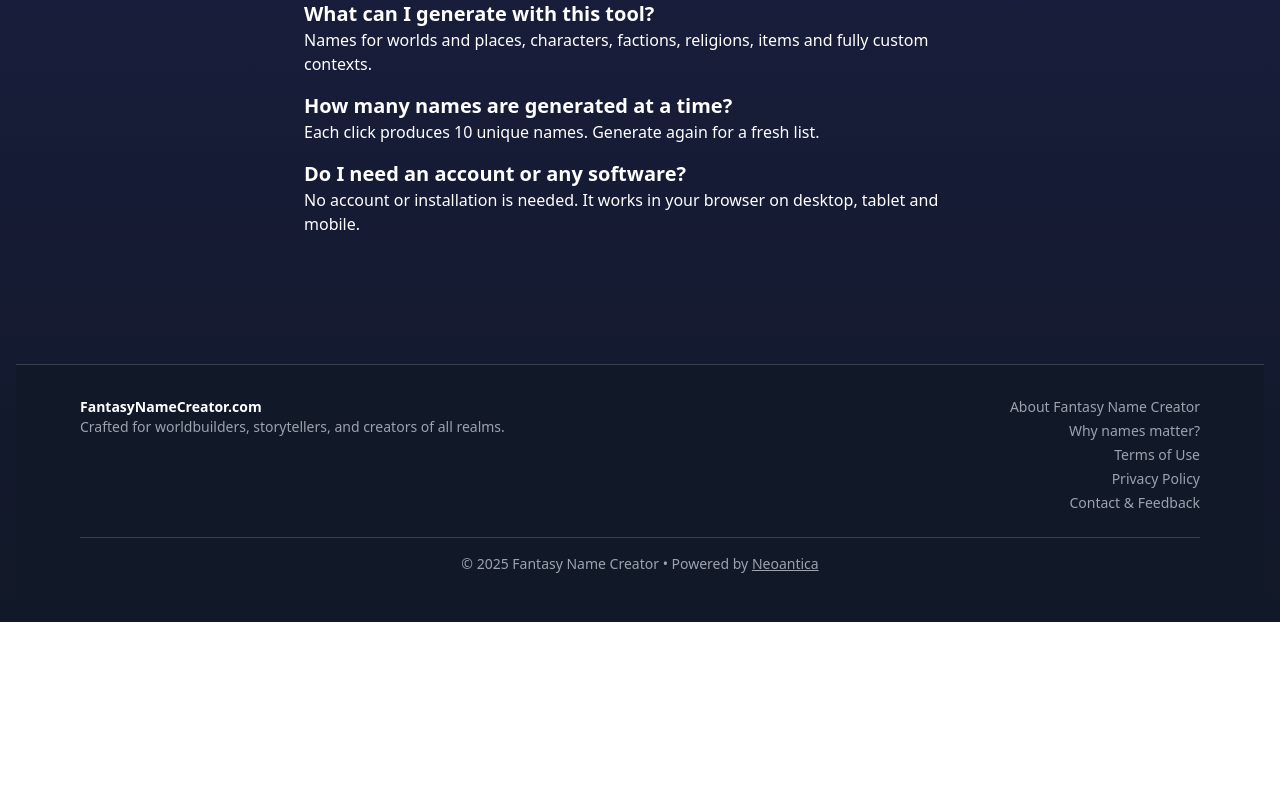
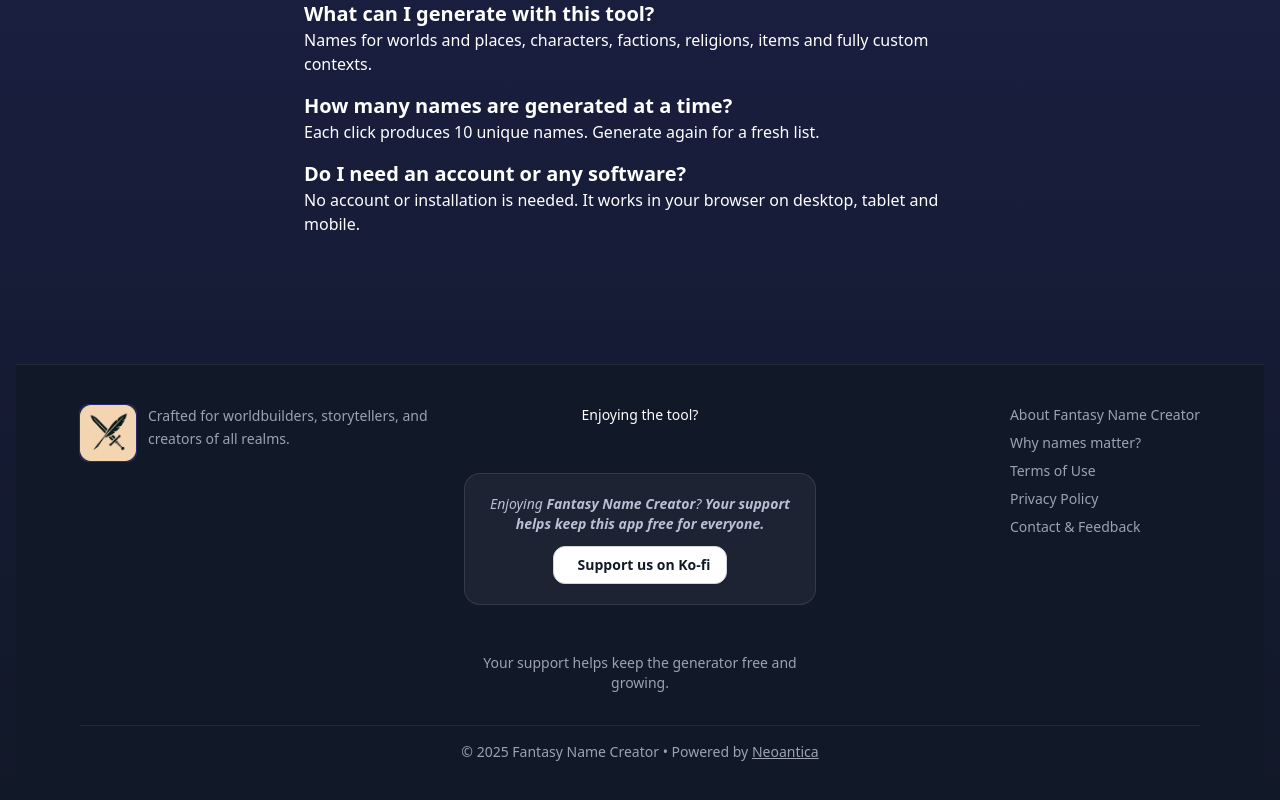
Before and after one commit to JiriTill/fantasytools, a React (Vite) app in the folder client/: page / in a window 1280 px wide. Shown: the part 2235-3035 px from the top of the page. Before the commit the page ends 2857 px from the top, so only its background shows below. Built offline with nearby package versions, Linux system fonts and the light colour scheme; no server answers; the database is empty.

Commit message:
Update Footer.jsx

```diff
--- a/client/src/components/Footer.jsx
+++ b/client/src/components/Footer.jsx
@@ -1,37 +1,85 @@
+// client/src/components/Footer.jsx
 import React from 'react';
 import { Link } from 'react-router-dom';
+import KoFiButton from './KoFiButton';
 
 export default function Footer() {
-  // This function handles scrolling to the top of the page on link clicks.
-  const scrollToTop = () => {
-    window.scrollTo(0, 0);
-  };
+  const scrollToTop = () => window.scrollTo(0, 0);
+  const year = new Date().getFullYear();
 
   return (
-    <footer className="w-full bg-gray-900 text-gray-400 border-t border-gray-700 text-sm">
-      <div className="max-w-6xl mx-auto px-4 py-8 flex flex-col gap-6">
-
-        <div className="flex flex-col md:flex-row justify-between gap-6">
-          <div>
-            {/* The main site name is now a link to the homepage */}
-            <Link to="/" onClick={scrollToTop} className="font-semibold text-white mb-2 hover:underline transition">
-              FantasyNameCreator.com
+    <footer className="w-full bg-gray-900 text-gray-300 border-t border-gray-800 text-sm">
+      <div className="max-w-6xl mx-auto px-4 py-10 flex flex-col gap-8">
+        {/* Top area: brand • Ko-fi • links */}
+        <div className="grid grid-cols-1 md:grid-cols-3 gap-8 items-start">
+          {/* Brand */}
+          <div className="flex items-start gap-3">
+            <Link
+              to="/"
+              onClick={scrollToTop}
+              aria-label="Fantasy Name Creator — Home"
+              className="inline-flex shrink-0 rounded-lg ring-1 ring-indigo-600/40 hover:ring-indigo-400 transition"
+            >
+              {/* from public/ so use absolute path */}
+              <img
+                src="/images/logo512.png"
+                alt="Fantasy Name Creator logo"
+                className="h-12 w-12 md:h-14 md:w-14 rounded-lg object-contain"
+                loading="lazy"
+                width="56"
+                height="56"
+              />
             </Link>
-            <p>Crafted for worldbuilders, storytellers, and creators of all realms.</p>
+            <p className="text-gray-400 leading-relaxed">
+              Crafted for worldbuilders, storytellers, and creators of all realms.
+            </p>
           </div>
 
-          <div className="flex flex-col md:items-end">
-            <Link to="/About" onClick={scrollToTop} className="hover:text-white transition">About Fantasy Name Creator</Link>
-            <Link to="/Why-names-matter" onClick={scrollToTop} className="hover:text-white mt-1 transition">Why names matter?</Link>
-            <Link to="/Terms" onClick={scrollToTop} className="hover:text-white mt-1 transition">Terms of Use</Link>
-            <Link to="/Privacy" onClick={scrollToTop} className="hover:text-white mt-1 transition">Privacy Policy</Link>
-            <Link to="/Contact" onClick={scrollToTop} className="hover:text-white mt-1 transition">Contact & Feedback</Link>
-          </div>
+          {/* Ko-fi callout (center) */}
+          <div className="flex flex-col items-center text-center gap-3 md:gap-4">
+            <p className="font-medium text-white">Enjoying the tool?</p>
+            <KoFiButton id="T6T31JW6G3" />
+            <p className="text-gray-400">
+              Your support helps keep the generator free and growing.
+            </p>
           </div>
 
-        <div className="text-center text-gray-400 border-t border-gray-700 pt-4">
+          {/* Quick links */}
+          <nav className="flex md:justify-end" aria-label="Footer navigation">
+            <ul className="space-y-2 text-gray-400">
+              <li>
+                <Link to="/About" onClick={scrollToTop} className="hover:text-white transition">
+                  About Fantasy Name Creator
+                </Link>
+              </li>
+              <li>
+                <Link to="/Why-names-matter" onClick={scrollToTop} className="hover:text-white transition">
+                  Why names matter?
+                </Link>
+              </li>
+              <li>
+                <Link to="/Terms" onClick={scrollToTop} className="hover:text-white transition">
+                  Terms of Use
+                </Link>
+              </li>
+              <li>
+                <Link to="/Privacy" onClick={scrollToTop} className="hover:text-white transition">
+                  Privacy Policy
+                </Link>
+              </li>
+              <li>
+                <Link to="/Contact" onClick={scrollToTop} className="hover:text-white transition">
+                  Contact &amp; Feedback
+                </Link>
+              </li>
+            </ul>
+          </nav>
+        </div>
+
+        {/* Bottom bar */}
+        <div className="text-center text-gray-400 border-t border-gray-800 pt-4">
           <p>
-            © 2025 Fantasy Name Creator • Powered by{' '}
+            © {year} Fantasy Name Creator • Powered by{' '}
             <a
               href="https://neoantica.com"
               target="_blank"
```
Lines whose indentation alone changed are shown as unchanged.
